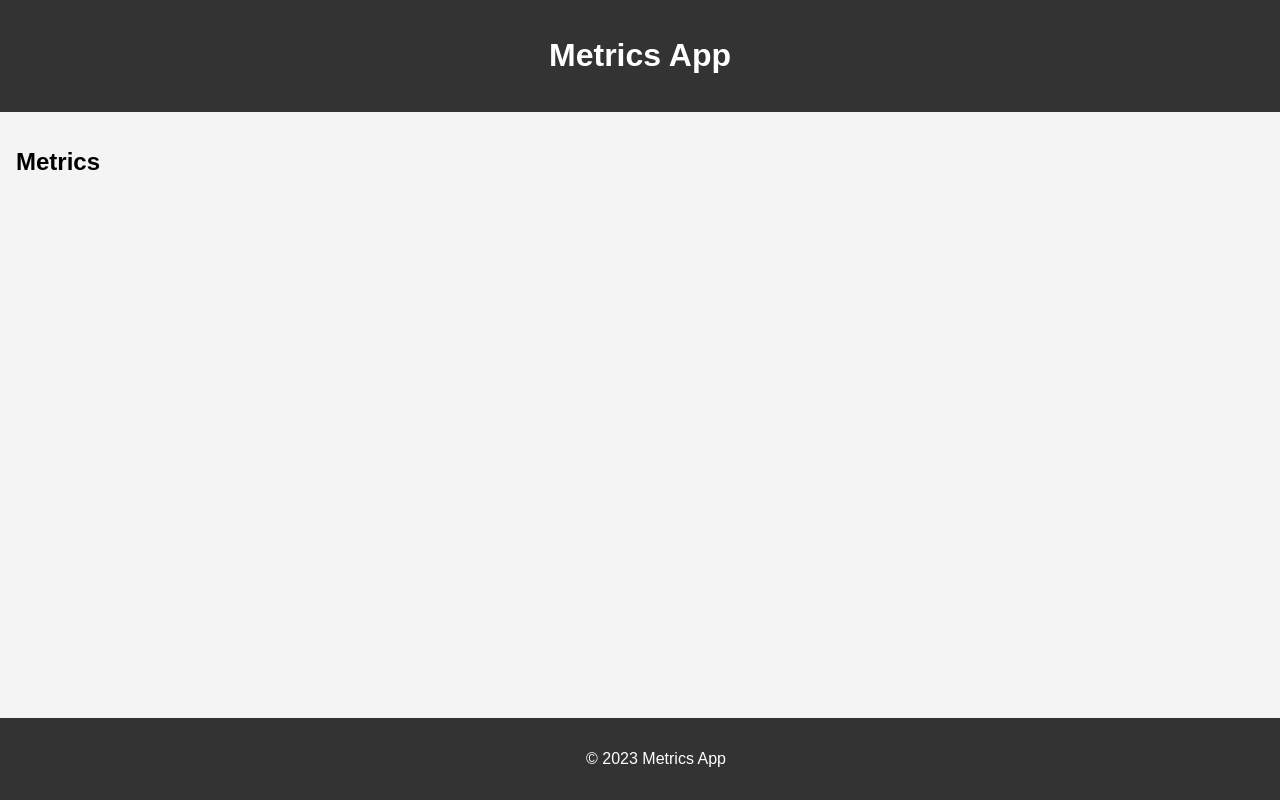
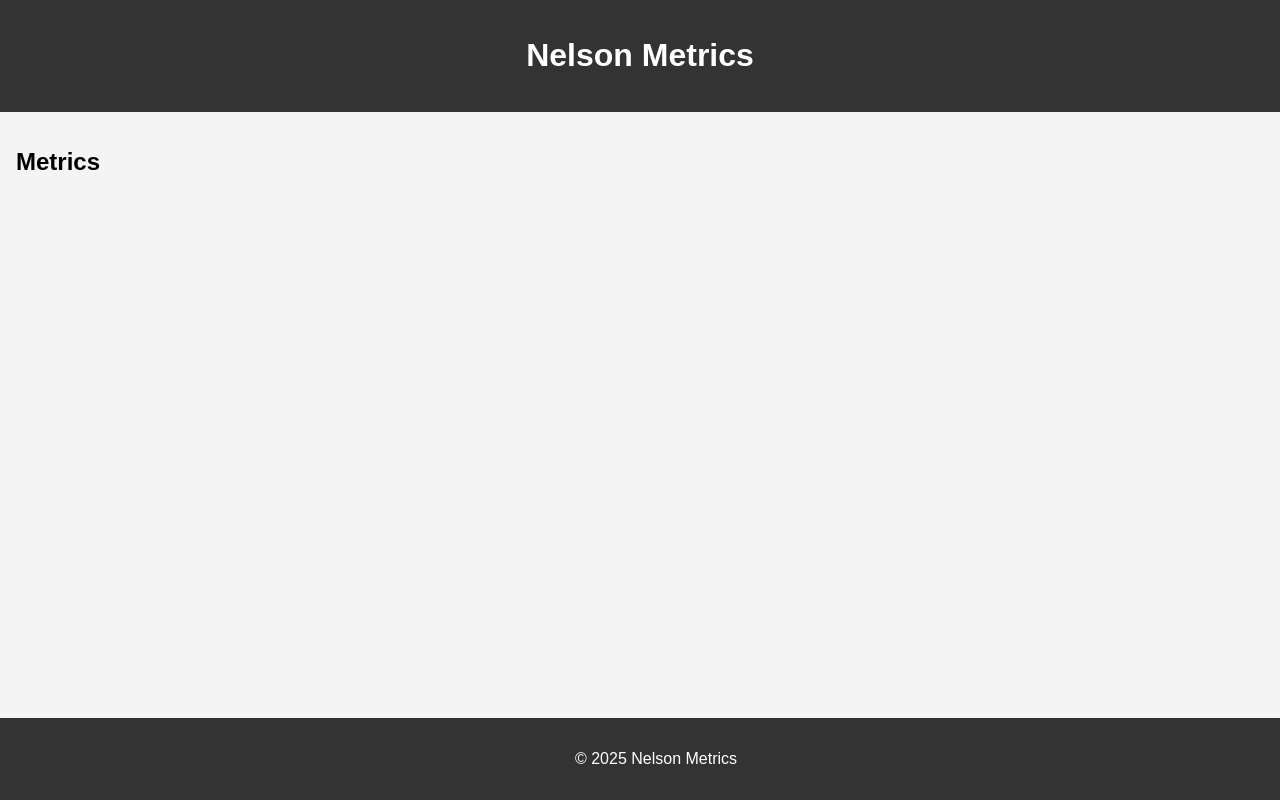
Before and after one commit to ElliceNels/COTC_PROJECT, a Flask app: page /metrics in a window 1280 px wide. Run offline with Flask 3, Linux system fonts and the light colour scheme.

Commit message:
[Feat] Add better text to html

```diff
--- a/src/templates/base.html
+++ b/src/templates/base.html
@@ -8,13 +8,13 @@
 </head>
 <body>
     <header>
-        <h1>Metrics App</h1>
+        <h1>Nelson Metrics</h1>
     </header>
     <main>
         {% block content %}{% endblock %}
     </main>
     <footer>
-        <p>&copy; 2023 Metrics App</p>
+        <p>&copy; 2025 Nelson Metrics</p>
     </footer>
     {% block scripts %}{% endblock %}
 </body>
```
